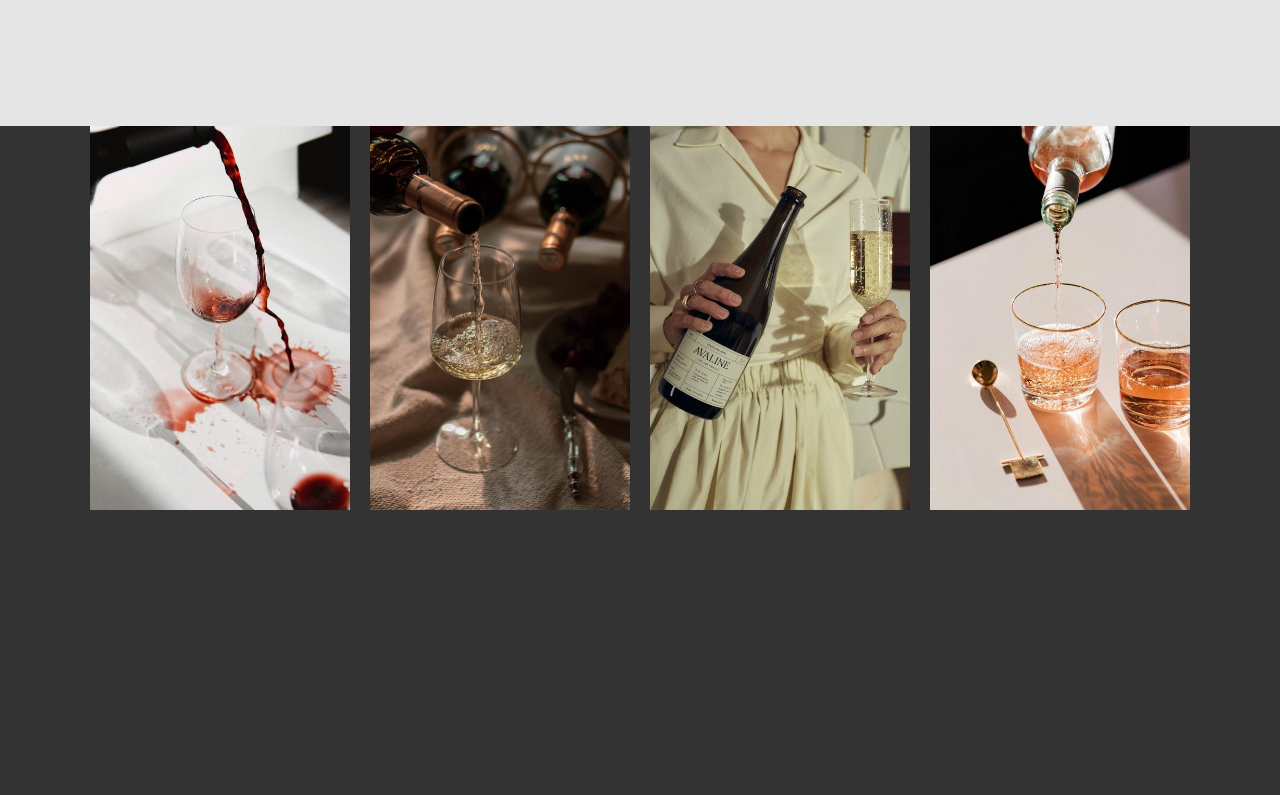
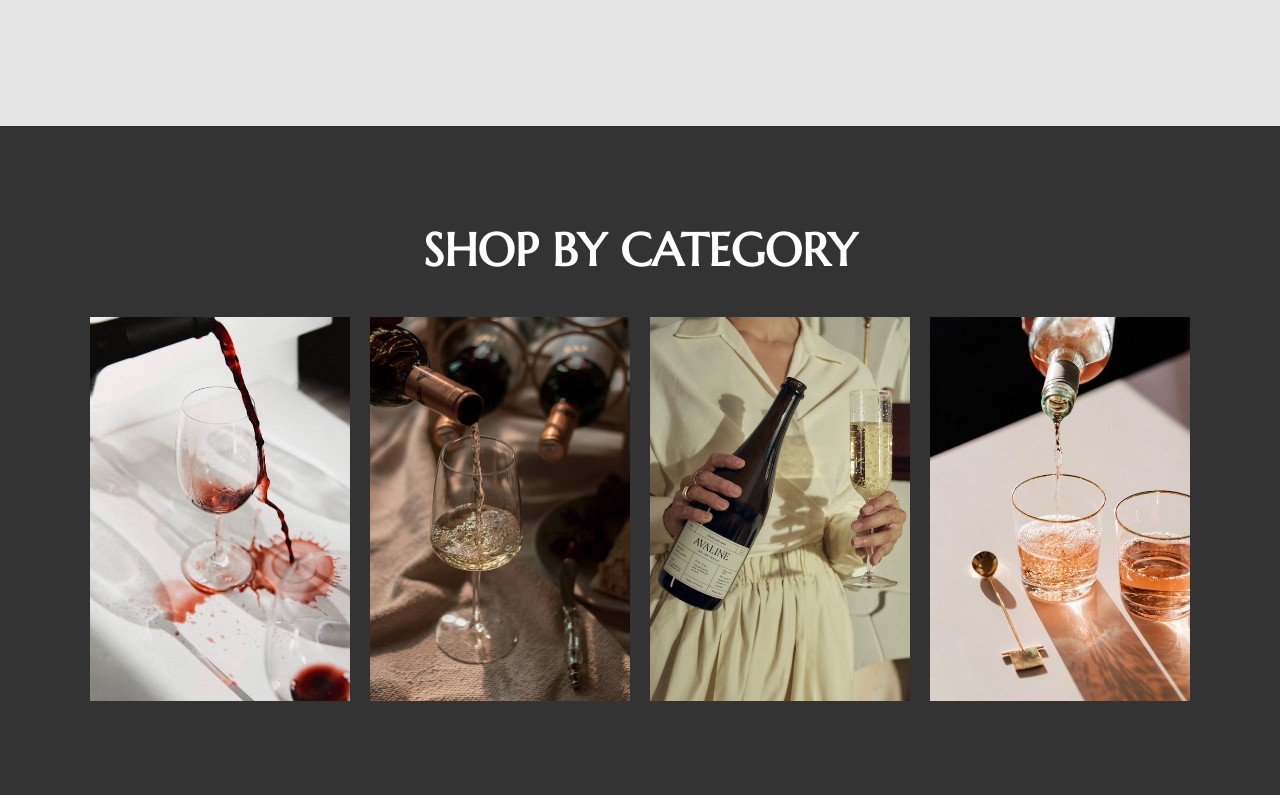
Before and after one commit to mitjasha/online-shop, a React (Create React App) app: page / in a window 1280 px wide. Shown: the part 1640-2435 px from the top of the page. Built offline with nearby package versions, Linux system fonts and the light colour scheme.

Commit message:
feat: add categories section title and style it

```diff
--- a/src/pages/MainPage/MainPage.scss
+++ b/src/pages/MainPage/MainPage.scss
@@ -6,7 +6,6 @@
 .preview {
   background: url(../../assets/img/jpg/main-bg.jpg) no-repeat center;
   color: white;
-  font-weight: 400;
   margin: auto;
   padding-top: 14%;
 
@@ -110,8 +109,17 @@
 
   &__wrapper {
     display: flex;
+    flex-direction: column;
+    height: 100%;
     justify-content: center;
     align-items: center;
+  }
+
+  &__title {
+    font-size: 46px;
+    color: white;
+    text-align: center;
+    margin-top: 0;
   }
 
   &__image {
@@ -121,6 +129,8 @@
 
   &__images {
     display: flex;
+    justify-content: center;
+    align-items: center;
     width: 100%;
     justify-content: space-between;
   }
--- a/src/pages/MainPage/MainPage.tsx
+++ b/src/pages/MainPage/MainPage.tsx
@@ -46,6 +46,7 @@ const MainPage: React.FC = () => {
       <section className="categories">
         <div className="container">
           <div className="categories__wrapper">
+            <h2 className="categories__title">SHOP BY CATEGORY</h2>
             <div className="categories__images">
               <img src={redWine} alt="red wine" className="categories__image" />
               <img
```
